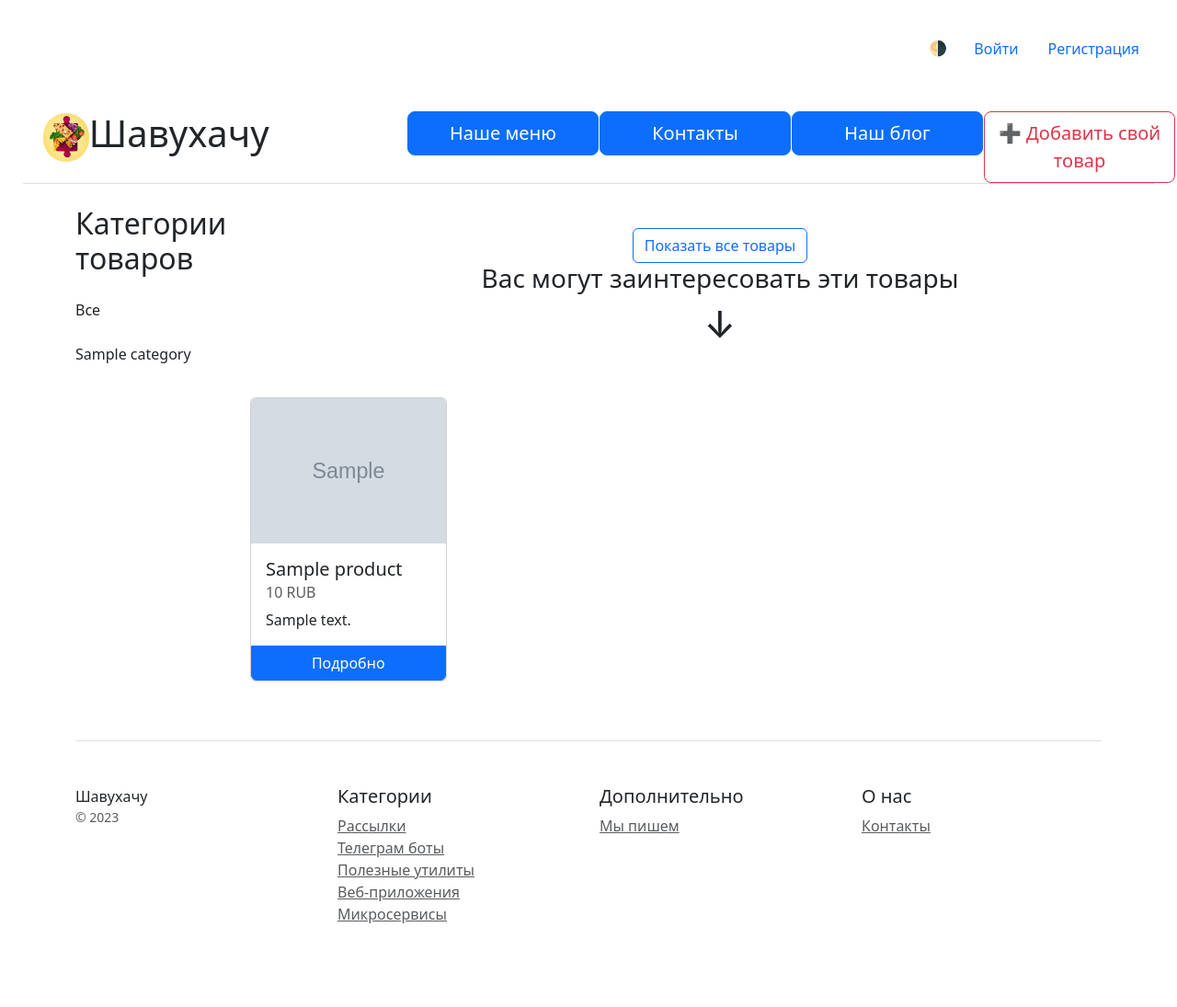
After one commit to BrutalCutie/djangoprobe, a Django app: page /category_products/1/ in a window 1280 px wide. The commit adds this page. Shown: the whole page at 92% size. Run offline with Django 5.2, Linux system fonts and the light colour scheme; tables that the repository leaves empty hold one stand-in row (values such as "Sample post"); grey boxes marked "Sample" are stand-in pictures; parts of the project's set-up code (start-up, migrations or seed data) failed here and were passed over; some libraries are stand-ins or nearby versions.

Commit message:
Добавление низкоуровневого кеширования, доработка шаблона под категории товара

```diff
--- a/catalog/services.py
+++ b/catalog/services.py
@@ -4,7 +4,16 @@ from .models import Category, Product
 class ProductService:
 
     @staticmethod
-    def get_category_prods():
-        cat_products = Product.objects.filter(checkbox=True)
+    def get_category_prods(category_id):
+        cat_products = Product.objects.filter(checkbox=True, category=category_id)
 
         return cat_products
+
+
+class CategoryService:
+
+    @staticmethod
+    def get_categories():
+        categories = Category.objects.all()
+
+        return categories
--- /dev/null
+++ b/catalog/templates/catalog/cat_product_list.html
@@ -0,0 +1,64 @@
+{% extends 'catalog/base.html' %}
+
+{% block title %}Список продуктов {{add_data.category_name}}{% endblock %}
+
+{% block content %}
+
+<div class="row">
+
+    <div class="col-2 h-100 mt-4">
+        <h2>Категории товаров</h2>
+        <div>
+            <a class="mt-4 nav-link" href="{% url 'catalog:home' %}">Все</a>
+        </div>
+            {% for category in add_data.categories %}
+                <div>
+                    <a class="mt-4 nav-link" href="{% url 'catalog:cat_product' category.pk %}">{{ category.name }}</a>
+                </div>
+            {% endfor %}
+
+
+    </div>
+    <div class="col-10">
+        <div class="row">
+            <div class="m-5 text-center">
+                {% if 'product_all' in request.path %}
+                    <a href="{% url 'catalog:home' %}" class="btn btn-outline-primary">Показать только активные товары</a>
+                {% else %}
+                    <a href="{% url 'catalog:product_all' %}" class="btn btn-outline-primary">Показать все товары</a>
+                {% endif %}
+                <h3>Вас могут заинтересовать эти товары</h3>
+                <h1>↓</h1>
+            </div>
+            {% if add_data.len_products > 0 %}
+            {% for product in products %}
+                <div class="col-3 mb-3">
+                    <div class="card h-100">
+                        {% if product.img.name == '' %}
+                            <img src="/media/photos/without_photo.png" alt="{{product.name}}" class="card-img-top">
+                        {% else %}
+                            <img src="/media/{{product.img}}" alt="{{product.name}}" class="card-img-top">
+                        {% endif %}
+                        <div class="card-body">
+                            <h5 class="card-title">{{product.name}}</h5>
+                            <h6 class="card-subtitle mb-2 text-body-secondary">{{product.price}} RUB</h6>
+                            <p class="card-text">{{product.descr|truncatechars:100}}</p>
+
+                        </div>
+                        <a href="{% url 'catalog:good' product.pk %}" class="btn btn-primary" style="border-top-left-radius: 0px; border-top-right-radius: 0px;">Подробно</a>
+                    </div>
+                </div>
+            {% endfor %}
+            {% else %}
+            <div class="text-center mt-5 mb-5">
+                <h1>Здесь должны быть товары, но по какой-то причине они отсутствуют 🤔</h1>
+            </div>
+        {% endif %}
+        </div>
+    </div>
+
+</div>
+
+
+
+{% endblock %}
--- a/catalog/urls.py
+++ b/catalog/urls.py
@@ -9,6 +9,9 @@ urlpatterns = [
     path('product_all/', views.ProductsAllListView.as_view(), name='product_all'),
     path('contacts/', views.ContactsTemplateView.as_view(), name='contacts'),
     path('good/<int:pk>/', views.ProductDetailView.as_view(), name='good'),
+
+    path('category_products/<int:pk>/', views.CategoryProductsListView.as_view(), name='cat_product'),
+
     path('good/<int:pk>/switch/', views.ProductPublicateSwitch.as_view(), name='publicationswitch'),
     path('thankYou/', views.SuccessTemplateView.as_view(), name='success'),
 
@@ -22,4 +25,5 @@ urlpatterns = [
     path('category_detail/<int:pk>/', views.CategoryDetailView.as_view(), name='category_detail'),
     path('category_list/', views.CategoryListView.as_view(), name='category_list'),
 
+
 ]
--- a/catalog/views.py
+++ b/catalog/views.py
@@ -7,10 +7,28 @@ from django.views.generic import ListView, DetailView, TemplateView, CreateView,
 from django.contrib.auth.mixins import LoginRequiredMixin
 from catalog.models import Product, Category
 from .forms import ProductForm, CategoryForm
+from django.core.cache import cache
+from .services import ProductService, CategoryService
 
-from django.core.cache import cache
 
-from .services import ProductService
+class CategoryProductsListView(ListView):
+    model = Product
+    template_name = 'catalog/cat_product_list.html'
+    context_object_name = 'products'
+
+    def get_queryset(self):
+        return ProductService.get_category_prods(self.kwargs['pk'])
+
+    def get_context_data(self, **kwargs):
+        context = super().get_context_data(**kwargs)
+
+        context['add_data'] = {
+            "len_products": len(Product.objects.filter(category=self.kwargs['pk'])),
+            "categories": CategoryService().get_categories(),
+            "category_name": Category.objects.get(pk=self.kwargs['pk']).name
+               }
+
+        return context
 
 
 class ProductsListView(ListView):
@@ -19,14 +37,19 @@ class ProductsListView(ListView):
     context_object_name = 'products'
 
     def get_queryset(self):
-        return Product.objects.filter(checkbox=True)
+        queryset = cache.get('queryset')
+        if not queryset:
+            queryset = Product.objects.filter(checkbox=True)
+            cache.set('queryset', queryset, 60 * 5)
+        return queryset
 
     def get_context_data(self, **kwargs):
+
         context = super().get_context_data(**kwargs)
 
         context['add_data'] = {
             "len_products": len(Product.objects.all()),
-            "categories": Category.objects.all(),
+            "categories": CategoryService().get_categories(),
 
                }
 
```
Also changed, not shown: catalog/templates/catalog/product_list.html (+4 -4 lines).
